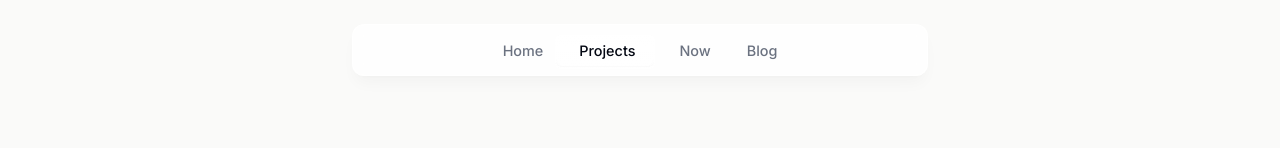
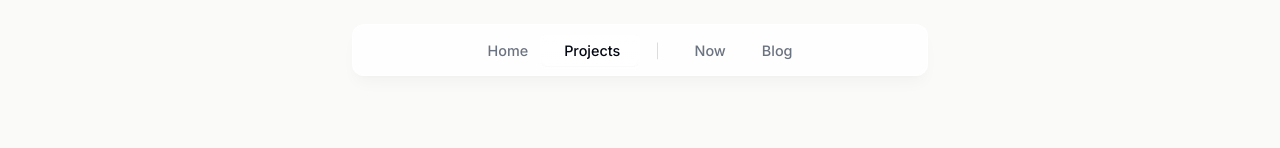
Before and after one commit to r-chong/portfolio-v4, a Next.js app: page /projects in a window 1280 px wide. Shown: the top 148 px of the page. Built offline with nearby package versions, Linux system fonts and the light colour scheme.

Commit message:
chore: link to resume page in linktree, update header with divider

```diff
--- a/components/Header.tsx
+++ b/components/Header.tsx
@@ -33,10 +33,10 @@ export default function Header() {
                 } h-12 py-2`}
             >
                 <ul
-                    className={`flex items-center justify-center gap-y-1 text-[0.9rem] font-medium text-gray-500 dark:text-gray-400 sm:flex-nowrap ${
+                    className={`flex items-center text-[0.9rem] font-medium text-gray-500 dark:text-gray-400 sm:flex-nowrap ${
                         isResumePage
                             ? 'w-full justify-between px-20'
-                            : 'w-[22rem] gap-5'
+                            : 'w-[22rem] justify-around'
                     }`}
                 >
                     <div className='flex items-center gap-3'>
@@ -68,6 +68,25 @@ export default function Header() {
                             );
                         })}
                     </div>
+
+                    {!isResumePage && (
+                        <>
+                            {/* Option 1: Vertical line */}
+                            <span className='text-gray-300 dark:text-gray-700 text-sm font-light'>
+                                |
+                            </span>
+
+                            {/* Option 2: Three dots */}
+                            {/* <span className='text-gray-300 dark:text-gray-700 tracking-wider'>
+                                ···
+                            </span> */}
+
+                            {/* Option 3: Diamond */}
+                            {/* <span className='text-gray-300 dark:text-gray-700 text-[0.7rem]'>
+                                ◆
+                            </span> */}
+                        </>
+                    )}
 
                     <div className='flex items-center gap-3'>
                         {links.slice(2).map((link) => {
--- a/components/Linktree.tsx
+++ b/components/Linktree.tsx
@@ -33,7 +33,7 @@ export default function Linktree() {
                 )}
             </LinkButton>
 
-            <LinkButton href={process.env.NEXT_PUBLIC_RESUME_LINK}>
+            <LinkButton href='/resume'>
                 <span>Resume</span>
                 <HiDownload className='text-xl' />
             </LinkButton>
```
